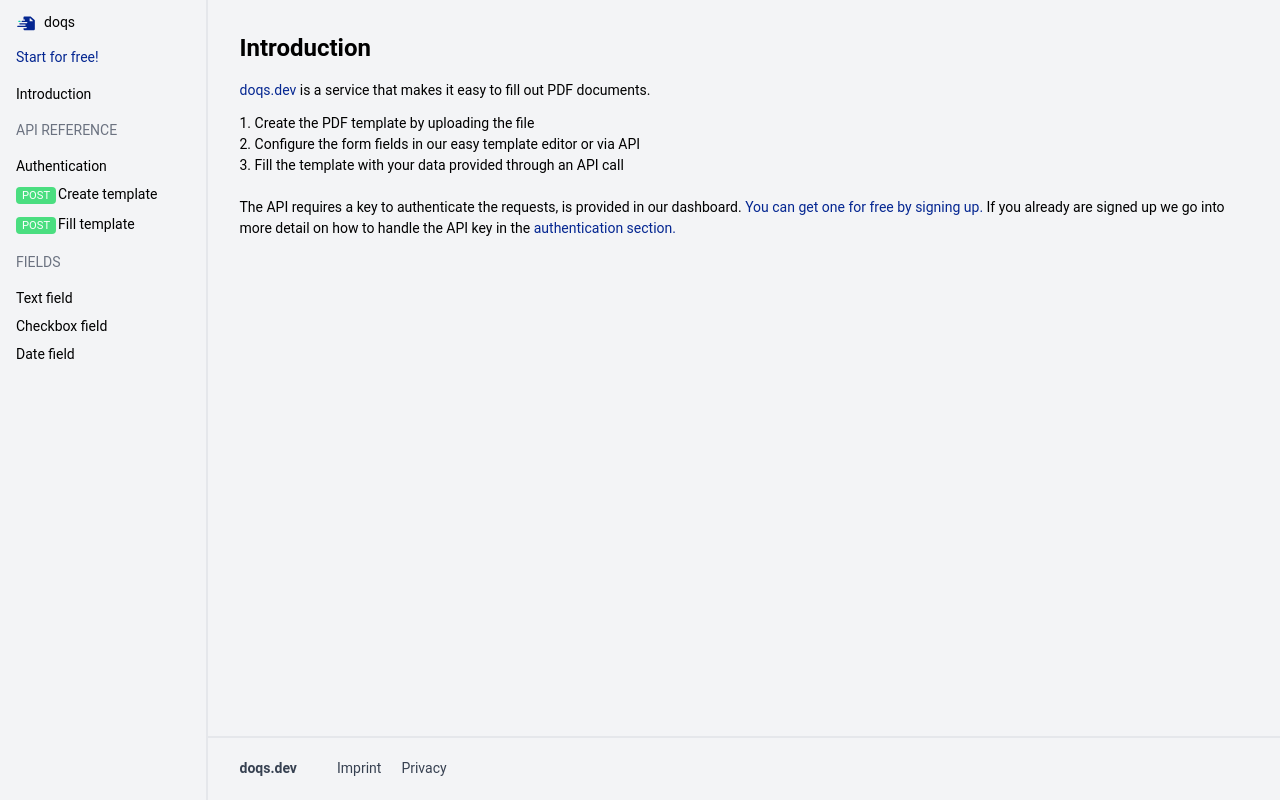
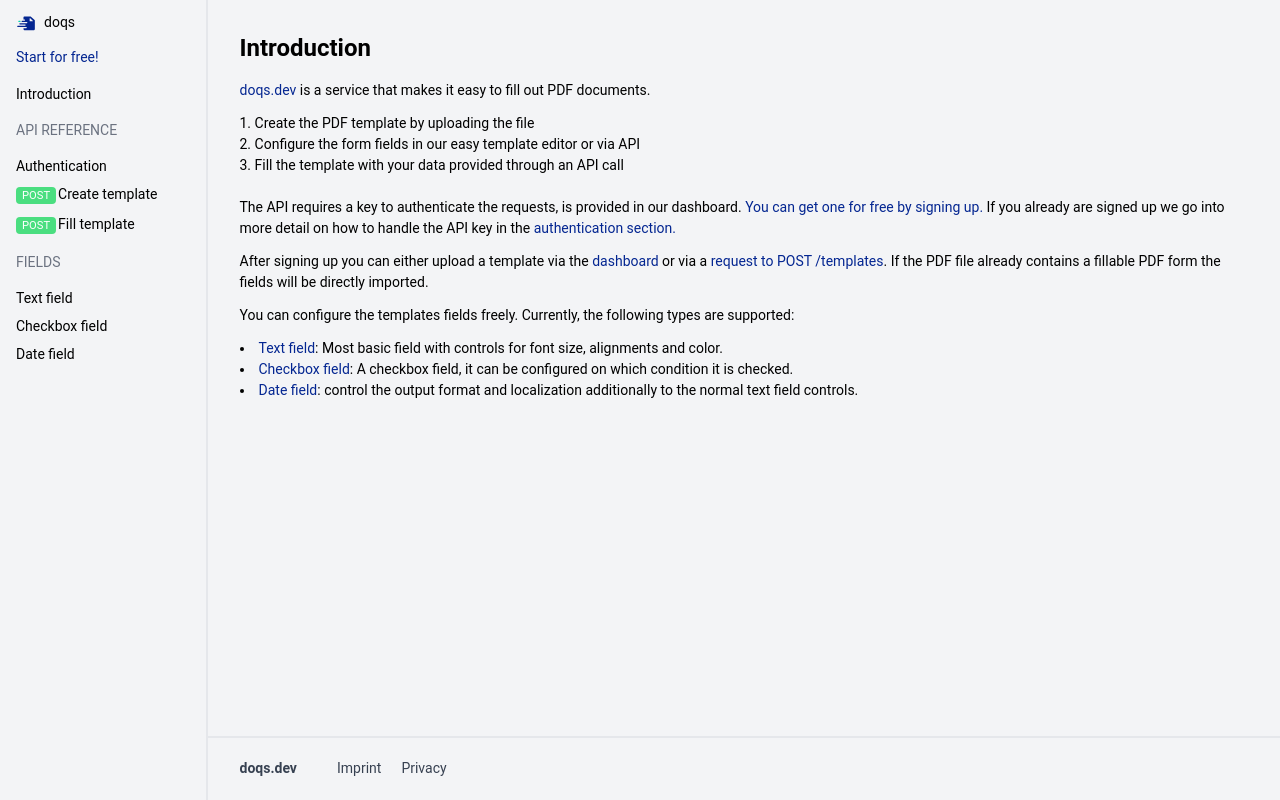
Before and after one commit to doqs-dev/docs, a Next.js app: page / in a window 1280 px wide. Built offline with nearby package versions, Linux system fonts and the light colour scheme.

Commit message:
feat: list fields

```diff
--- a/pages/index.mdx
+++ b/pages/index.mdx
@@ -9,3 +9,12 @@
 <br/>
 The API requires a key to authenticate the requests, is provided in our dashboard. [You can get one for free by signing up.](https://app.doqs.dev/signup)
 If you already are signed up we go into more detail on how to handle the API key in the [authentication section.](/api-reference/authentication)
+
+After signing up you can either upload a template via the [dashboard](https://app.doqs.dev) or via a [request to POST /templates](/api-reference/create-template).
+If the PDF file already contains a fillable PDF form the fields will be directly imported.
+
+You can configure the templates fields freely. Currently, the following types are supported:
+
+* [Text field](/fields/text): Most basic field with controls for font size, alignments and color.
+* [Checkbox field](/fields/checkbox): A checkbox field, it can be configured on which condition it is checked.
+* [Date field](/fields/checkbox): control the output format and localization additionally to the normal text field controls.
```
